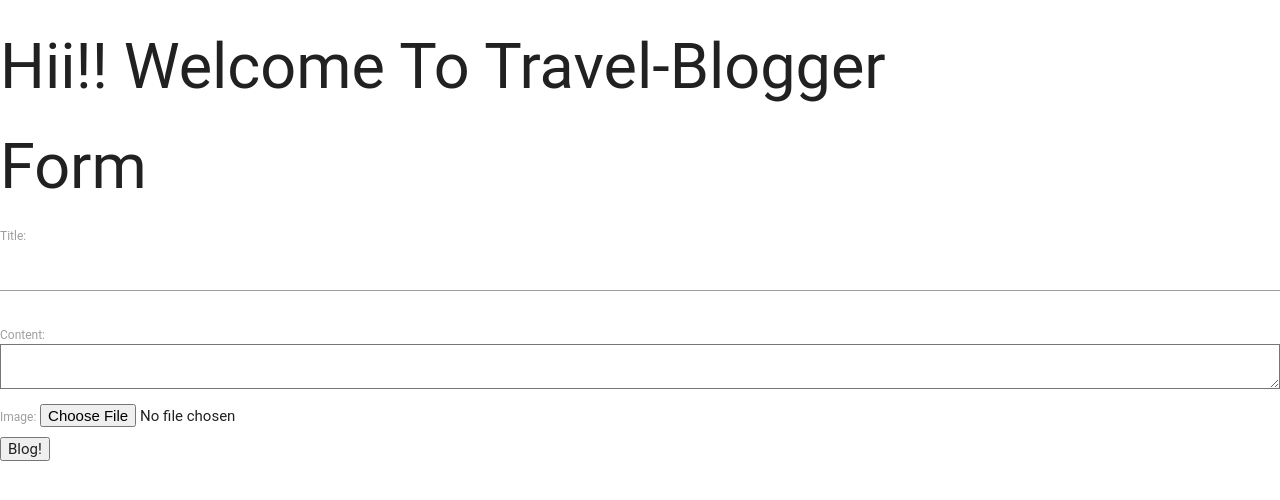
After one commit to tripathiraghvendra604/travel-blogger, a Django app: page /create in a window 1280 px wide. The commit adds this page. Shown: the top 500 px of the page. Run offline with Django 3.2, Linux system fonts and the light colour scheme; parts of the project's set-up code (start-up, migrations or seed data) failed here and were passed over; some libraries are stand-ins or nearby versions; some web fonts are replaced.

Commit message:
file image upload implemented

```diff
--- a/blogger/forms.py
+++ b/blogger/forms.py
@@ -6,10 +6,12 @@ class LoginForm(forms.Form):
     username = forms.CharField(label='Username', max_length=100)
     password = forms.Field(label='Password', widget=forms.PasswordInput())
 
+
 class PostForm(forms.ModelForm):
     class Meta:
         model = Post
         fields = [
             'title',
-            'content'
+            'content',
+            'image',
         ]
--- a/blogger/models.py
+++ b/blogger/models.py
@@ -4,8 +4,19 @@ from django.db import models
 from django.contrib.auth.models import User
 # Create your models here.
 
+def upload_location(instance, filename):
+    return '%s/%s' %(instance.id, filename)
+
+
 class Post(models.Model):
     title = models.CharField(max_length=100)
+    image = models.ImageField(upload_to=upload_location,
+                              null=True,
+                              blank=True,
+                              width_field='width_field',
+                              height_field='height_field')
+    height_field = models.IntegerField(default=0)
+    width_field = models.IntegerField(default=0)
     content = models.TextField()
     updated = models.DateTimeField(auto_now=True, auto_now_add=False)
     timestamp = models.DateTimeField(auto_now=False, auto_now_add=True)
--- a/blogger/templates/blogger/base.html
+++ b/blogger/templates/blogger/base.html
@@ -4,6 +4,10 @@
 </head>
 
 <body>
+ <!-- Compiled and minified CSS -->
+  <link rel="stylesheet" href="https://cdnjs.cloudflare.com/ajax/libs/materialize/0.97.6/css/materialize.min.css">
+
+
 
 <h1>
     Hii!! Welcome To Travel-Blogger
@@ -11,5 +15,8 @@
 {% block content %}
 {% endblock %}
 
+<!-- Compiled and minified JavaScript -->
+  <script src="https://cdnjs.cloudflare.com/ajax/libs/materialize/0.97.6/js/materialize.min.js"></script>
+
 </body>
 </html>
--- a/blogger/templates/blogger/list.html
+++ b/blogger/templates/blogger/list.html
@@ -4,6 +4,10 @@
     {% for obj in object_list %}
 
         <a href="{% url 'detail'  id=obj.id%}"> {{ obj.title }} </a><br/>
+        {% if obj.image %}
+                <img src="{{ obj.image.url }}"  /><br>
+        {% endif %}
+
         {{ obj.content }}<br/>
         {{ obj.timestamp }}<br/>
         {{ obj.updated }}<br/>
--- a/blogger/templates/blogger/post_detail.html
+++ b/blogger/templates/blogger/post_detail.html
@@ -1,7 +1,8 @@
 {% extends 'blogger/base.html' %}
 {% block content %}
-
-
+        {% if instance.image %}
+        <img src="{{ instance.image.url }}"  /><br>
+        {% endif %}
         {{ instance.title }}<br/>
         {{ instance.content }}<br/>
         {{ instance.timestamp }}<br/>
--- /dev/null
+++ b/blogger/templates/blogger/post_form.html
@@ -0,0 +1,13 @@
+{% extends 'blogger/base.html' %}
+{% block content %}
+
+    <h1>
+    Form
+    </h1>
+
+    <form method="post" action="" enctype="multipart/form-data">
+    {% csrf_token %}
+    {{ form.as_p }}
+    <input type="submit" value="Blog!" />
+    </form>
+{% endblock %}
--- a/blogger/views.py
+++ b/blogger/views.py
@@ -47,8 +47,9 @@ def login_user(request):
 def home(request):
     return render(request, 'blogger/home.html')
 
+
 def posts_create(request):
-    form = PostForm(request.POST)
+    form = PostForm(request.POST or None, request.FILES or None)
     if form.is_valid():
         instance = form.save(commit=False)
         instance.save()
@@ -84,7 +85,7 @@ def posts_list(request):
 
 def posts_update(request, id):
     instance = get_object_or_404(Post, id=id)
-    form = PostForm(request.POST, instance=instance)
+    form = PostForm(request.POST, request.FILES or None, instance=instance)
     if form.is_valid():
         instance = form.save(commit=False)
         instance.save()
--- a/travel_blogger/urls.py
+++ b/travel_blogger/urls.py
@@ -1,5 +1,7 @@
 from django.conf.urls import include, url
 from django.contrib import admin
+from django.conf import settings
+from django.conf.urls.static import static
 
 urlpatterns = [
     # Examples:
@@ -9,3 +11,7 @@ urlpatterns = [
     url(r'^admin/', include(admin.site.urls)),
     url(r'^', include('blogger.urls')),
 ]
+
+if settings.DEBUG:
+    urlpatterns += static(settings.STATIC_URL, document_root=settings.STATIC_ROOT)
+    urlpatterns += static(settings.MEDIA_URL, document_root=settings.MEDIA_ROOT)
```
